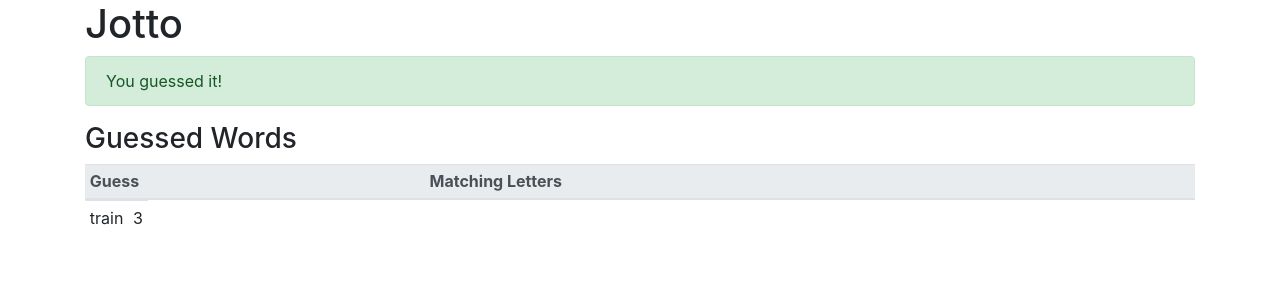
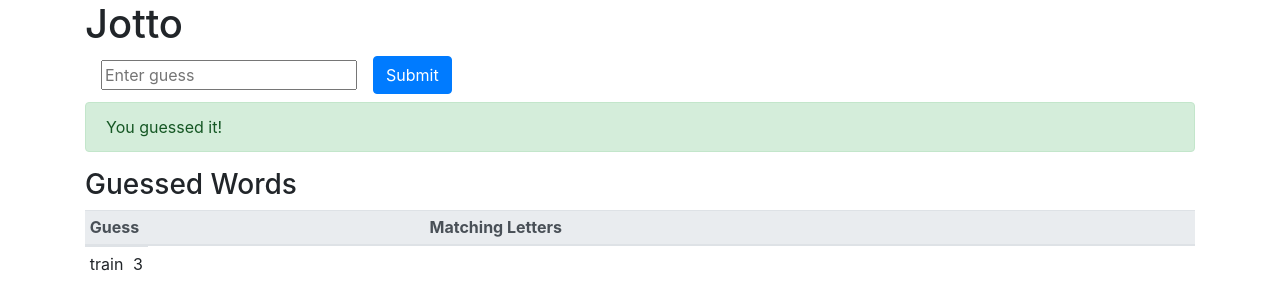
Before and after one commit to divtacular/react-jest-enzyme, a React (Create React App) app: page / in a window 1280 px wide. Shown: the top 308 px of the page. Built offline with nearby package versions, Linux system fonts and the light colour scheme.

Commit message:
mock useState in Input component

```diff
--- a/src/App.js
+++ b/src/App.js
@@ -1,16 +1,18 @@
 import React, {Component} from 'react';
 import GuessedWords from "./components/GuessedWords";
 import Congrats from "./components/Congrats";
+import Input from "./components/Input";
 
 class App extends Component {
     render() {
         return (
             <div className={"container"} data-test={"component-app"}>
-              <h1>Jotto</h1>
-              <Congrats success={true} />
-              <GuessedWords guessedWords={[
-                  {guessedWord: 'train', letterMatchCount: 3}
-              ]} />
+                <h1>Jotto</h1>
+                <Input secretWord={"party"}></Input>
+                <Congrats success={true}/>
+                <GuessedWords guessedWords={[
+                    {guessedWord: 'train', letterMatchCount: 3}
+                ]}/>
             </div>
         );
     }
--- a/src/components/Input.js
+++ b/src/components/Input.js
@@ -1,11 +1,36 @@
 import React from 'react';
+import PropTypes from "prop-types";
+import GuessedWords from "./GuessedWords";
 
-const Input = (props) => {
+const Input = ({secretWord}) => {
+
+    const [currentGuess, setCurrentGuess] = React.useState('');
+
     return (
         <div data-test={"component-input"}>
-
+            <form className={"form-inline"} onSubmit={(e) => e.preventDefault()}>
+                <input
+                    data-test={"input-box"}
+                    className={"mb-2 mx-sm-3"}
+                    type={"text"} p
+                    placeholder={"Enter guess"}
+                    value={currentGuess}
+                    onChange={({target}) => {
+                        setCurrentGuess(target.value);
+                    }}
+                />
+                <button
+                    data-test={"submit-button"}
+                    type={"submit"}
+                    className={"btn btn-primary mb-2"}
+                >Submit</button>
+            </form>
         </div>
     );
 };
 
+Input.propTypes = {
+    secretWord: PropTypes.string.isRequired
+}
+
 export default Input;
```
Also changed, not shown: 1 other file (tests, documents, lock files or other folders).
